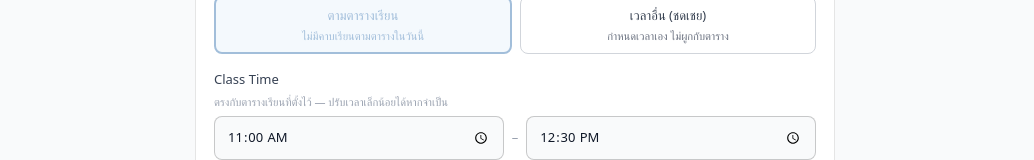
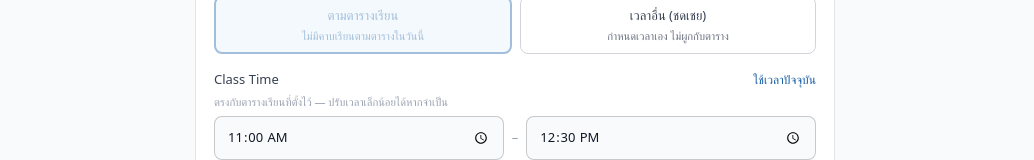
Before and after one commit to phatwichpp-glitch/attendance-system-, a Next.js app: page /admin/setup in a window 1280 px wide. Shown: the part 282-442 px from the top of the page, without its empty margins (125-1159 px from the left). Built offline with nearby package versions, Linux system fonts and the light colour scheme; no server answers; sample sign-in values are in the browser's storage.

Commit message:
feat: add button to set class time to current time with automatic end time adjustment

```diff
--- a/app/admin/setup/SetupClient.tsx
+++ b/app/admin/setup/SetupClient.tsx
@@ -339,7 +339,24 @@ export default function SetupClient() {
 
             {/* Class time inputs */}
             <div>
-              <label className="block text-[13px] font-medium text-gray-700 mb-1">Class Time</label>
+              <div className="flex items-center justify-between mb-1">
+                <label className="text-[13px] font-medium text-gray-700">Class Time</label>
+                <button
+                  type="button"
+                  onClick={() => {
+                    const now = new Date();
+                    const start = `${String(now.getHours()).padStart(2, "0")}:${String(now.getMinutes()).padStart(2, "0")}`;
+                    setClassStartTime(start);
+                    setClassEndTime(addMinutes(start, periodCount === 1 ? 90 : 180));
+                    setTimingMode("custom");
+                    if (!isPast) setSessionDate(todayIso);
+                  }}
+                  className="text-[12px] font-medium"
+                  style={{ color: "#185FA5", background: "none", border: "none", cursor: "pointer", padding: 0 }}
+                >
+                  ใช้เวลาปัจจุบัน
+                </button>
+              </div>
               <p className="text-[11px] text-gray-400 mb-1.5">
                 {timingMode === "scheduled"
                   ? "ตรงกับตารางเรียนที่ตั้งไว้ — ปรับเวลาเล็กน้อยได้หากจำเป็น"
```
